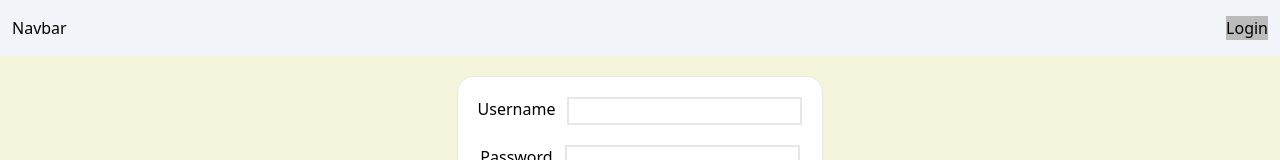
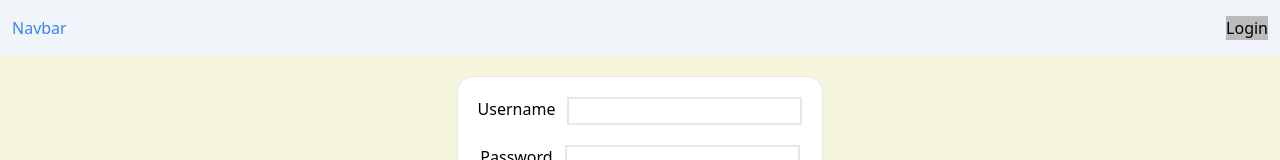
Before and after one commit to bunnanna/react-demo-1, a React (Vite) app: page /login in a window 1280 px wide. Shown: the top 160 px of the page. Built offline with nearby package versions, Linux system fonts and the light colour scheme.

Commit message:
add redirect to login page when doesnt login

```diff
--- a/src/components/Navbar.tsx
+++ b/src/components/Navbar.tsx
@@ -8,7 +8,9 @@ const Navbar = () => {
 
   return (
     <nav className="h-8 py-7 px-3 mx-5 w-screen flex sticky top-0 justify-between items-center bg-slate-100">
-      <Link to={'/'}>Navbar</Link>
+      <Link to={'/'} className={` ${isLogin ? 'text-green-500' : 'text-blue-500'}`}>
+        Navbar
+      </Link>
       <div className="flex gap-4">
         {isLogin ? (
           <>
--- a/src/providers/AuthProvider.tsx
+++ b/src/providers/AuthProvider.tsx
@@ -1,6 +1,7 @@
 import axios from 'axios'
 import { createContext, ReactNode, useState, useContext } from 'react'
 import { ICredentialDTO, ILoginDTO } from '../types/Authdto'
+import { useNavigate } from 'react-router-dom'
 interface IAuthProvider {
   children: ReactNode
 }
@@ -19,6 +20,7 @@ export const useAuth = () => {
 }
 
 const AuthProvider = ({ children }: IAuthProvider) => {
+  const navigate = useNavigate()
   const [isLogin, setisLogin] = useState<boolean>(!!localStorage.getItem('token'))
   const [username, setUsername] = useState(localStorage.getItem('username'))
   const login = async (loginBody: ILoginDTO) => {
@@ -31,7 +33,7 @@ const AuthProvider = ({ children }: IAuthProvider) => {
     localStorage.setItem('username', loginBody.username)
     setUsername(loginBody.username)
     setisLogin(true)
-    console.log(res)
+    navigate('/posts')
   }
   const logout = () => {
     localStorage.removeItem('token')
--- a/src/template/BlankTemplate.tsx
+++ b/src/template/BlankTemplate.tsx
@@ -1,6 +1,13 @@
-import { Outlet } from 'react-router-dom'
+import { Outlet, useNavigate } from 'react-router-dom'
+import { useAuth } from '../providers/AuthProvider'
+import { useEffect } from 'react'
 
 const BlankTemplate = () => {
+  const { isLogin } = useAuth()
+  const navigate = useNavigate()
+  useEffect(() => {
+    if (!isLogin) navigate('/login')
+  }, [isLogin, navigate])
   return <Outlet />
 }
 export default BlankTemplate
```
